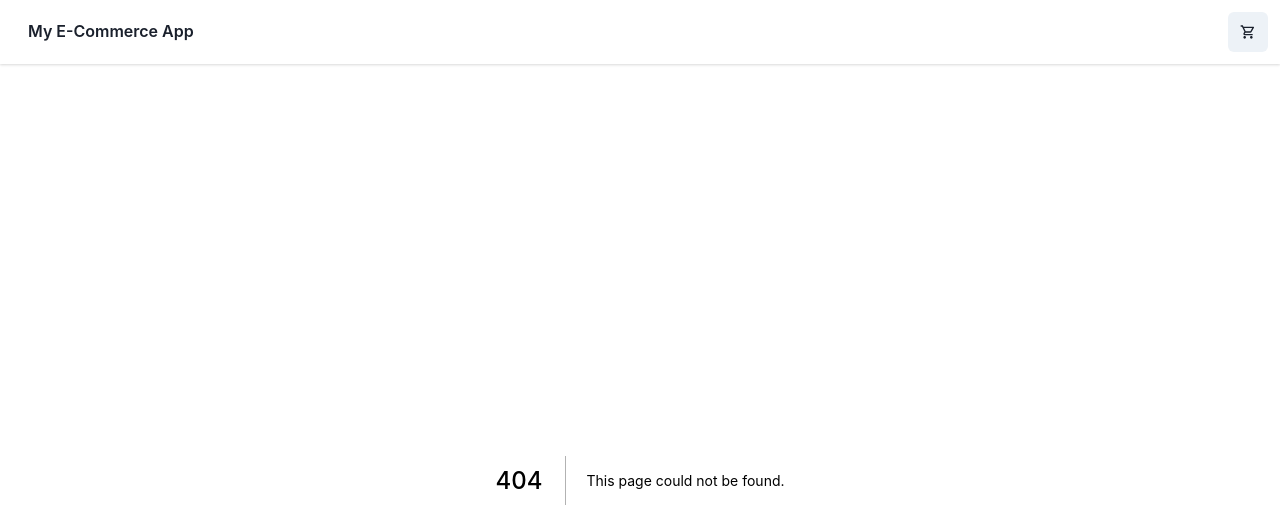
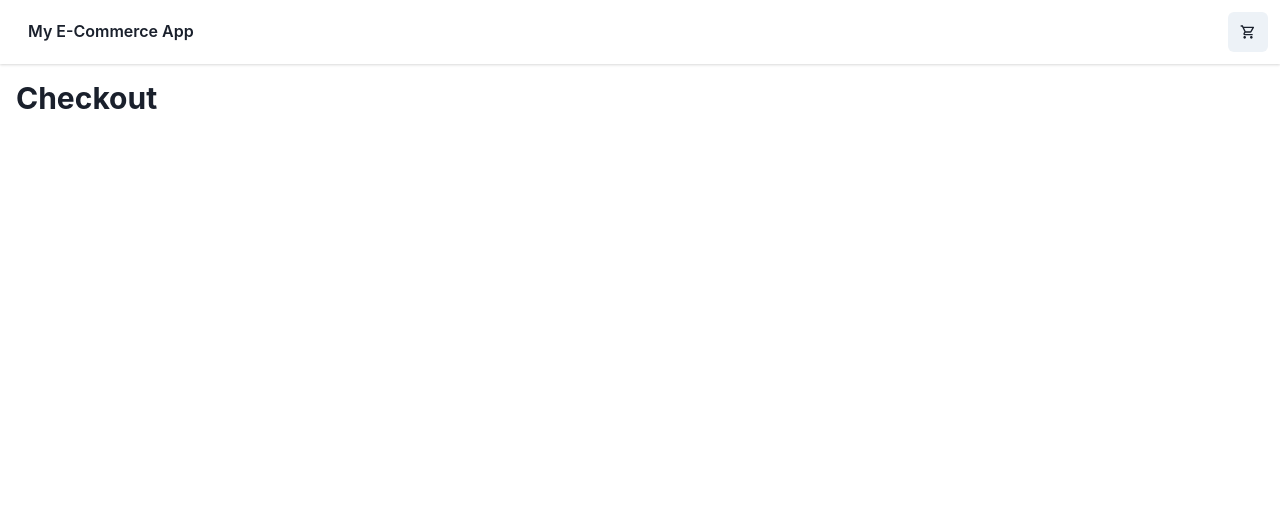
Before and after one commit to jvzaniolo/my-ecommerce-app, a Next.js app: page /checkout in a window 1280 px wide. Before the commit this address had no page. Shown: the top 528 px of the page. Built offline with nearby package versions, Linux system fonts and the light colour scheme.

Commit message:
Add Checkout page

```diff
--- /dev/null
+++ b/src/pages/checkout.tsx
@@ -0,0 +1,12 @@
+import type { NextPage } from 'next'
+import { Heading } from '@chakra-ui/react'
+
+const Checkout: NextPage = () => {
+  return (
+    <div>
+      <Heading size="lg">Checkout</Heading>
+    </div>
+  )
+}
+
+export default Checkout
```
